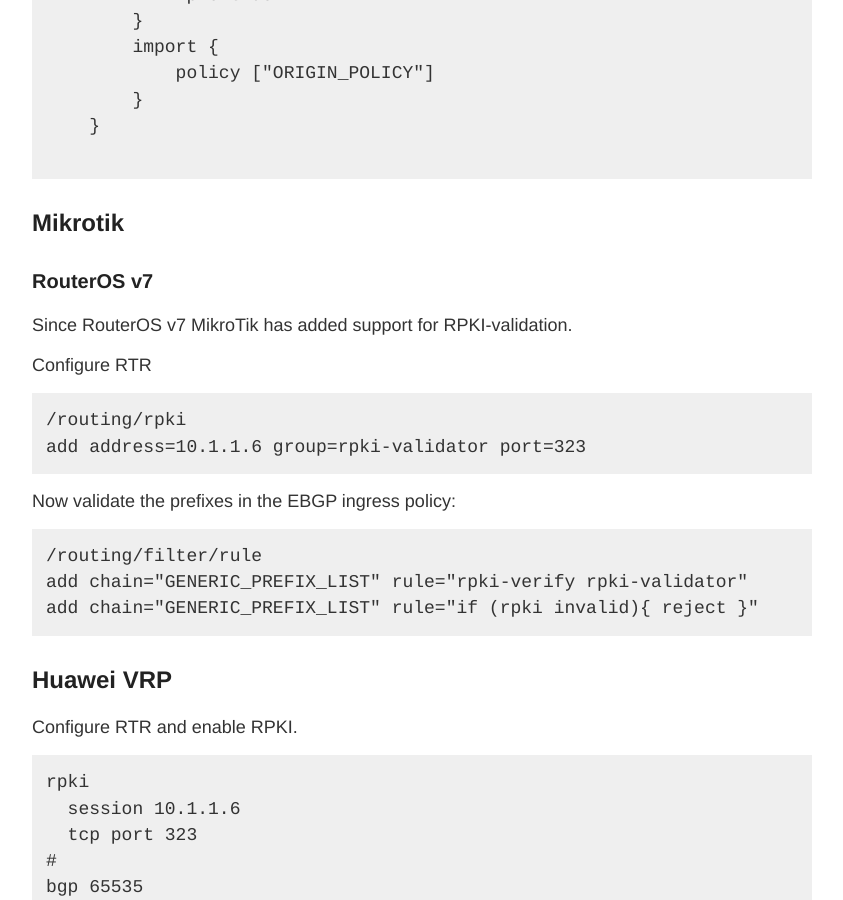
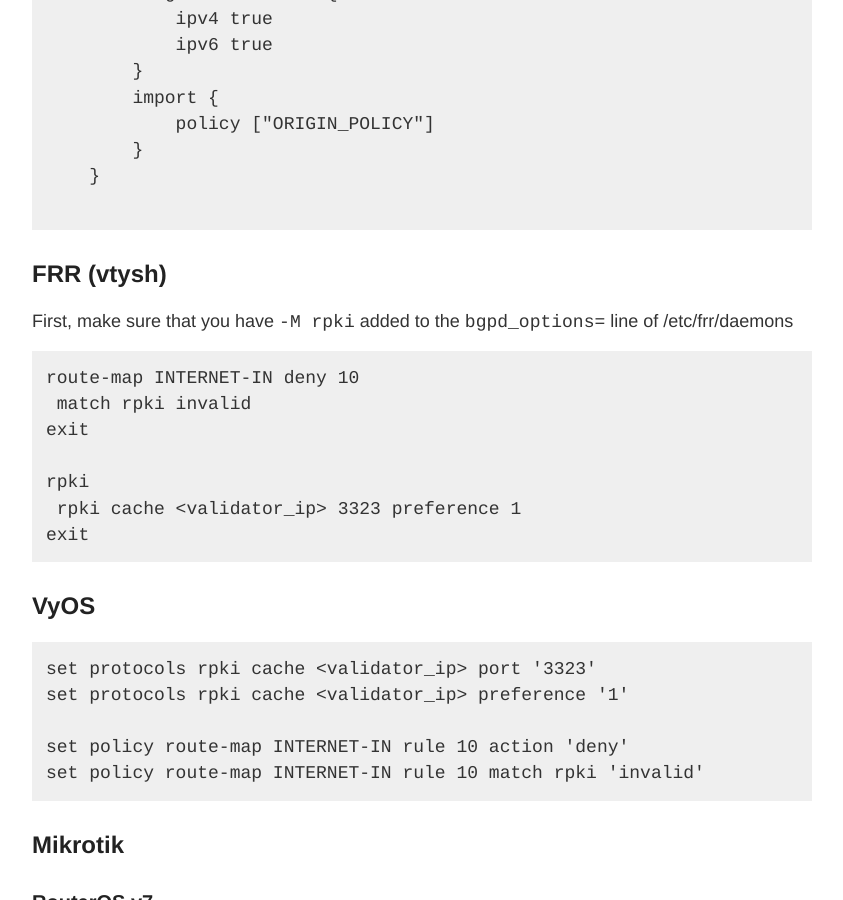
Before and after one commit to NLNOG/bgpfilterguide, a Jekyll site: the page built from guides/reject_invalids.md, in a window 1280 px wide and 900 px high, scrolled down 9939 px. Shown: the whole window, without its empty margins (218-1061 px from the left). Built offline with Jekyll 4.4.1, drawn with Linux system fonts in a browser that asks for light colours.

Commit message:
FRR/VyOS: Add an example for rejecting RPKI invalids

````diff
--- a/guides/reject_invalids.md
+++ b/guides/reject_invalids.md
@@ -376,6 +376,28 @@
 
  ```
 
+## FRR (vtysh)
+First, make sure that you have `-M rpki` added to the `bgpd_options=` line of
+/etc/frr/daemons
+```
+route-map INTERNET-IN deny 10
+ match rpki invalid
+exit
+
+rpki
+ rpki cache <validator_ip> 3323 preference 1
+exit
+```
+
+## VyOS
+```
+set protocols rpki cache <validator_ip> port '3323'
+set protocols rpki cache <validator_ip> preference '1'
+
+set policy route-map INTERNET-IN rule 10 action 'deny'
+set policy route-map INTERNET-IN rule 10 match rpki 'invalid'
+```
+
 ## Mikrotik
 
 ### RouterOS v7
````
